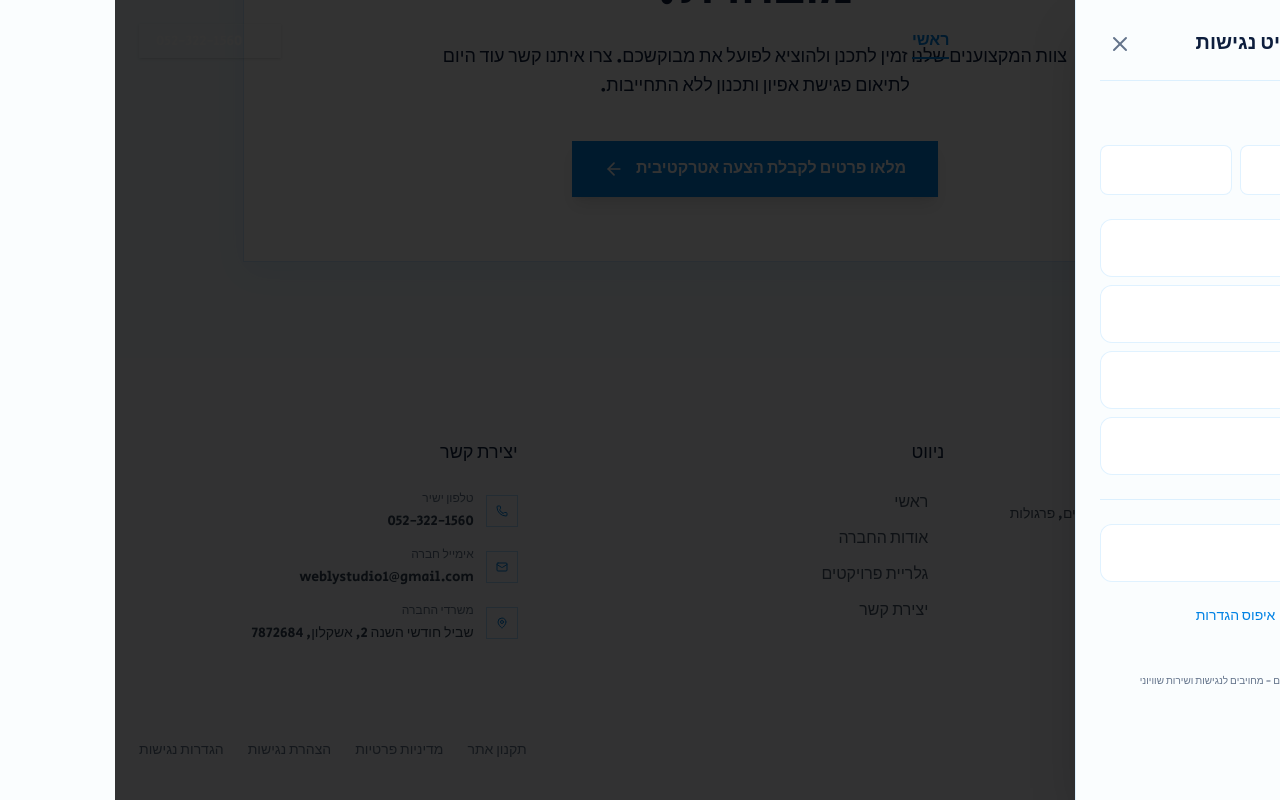
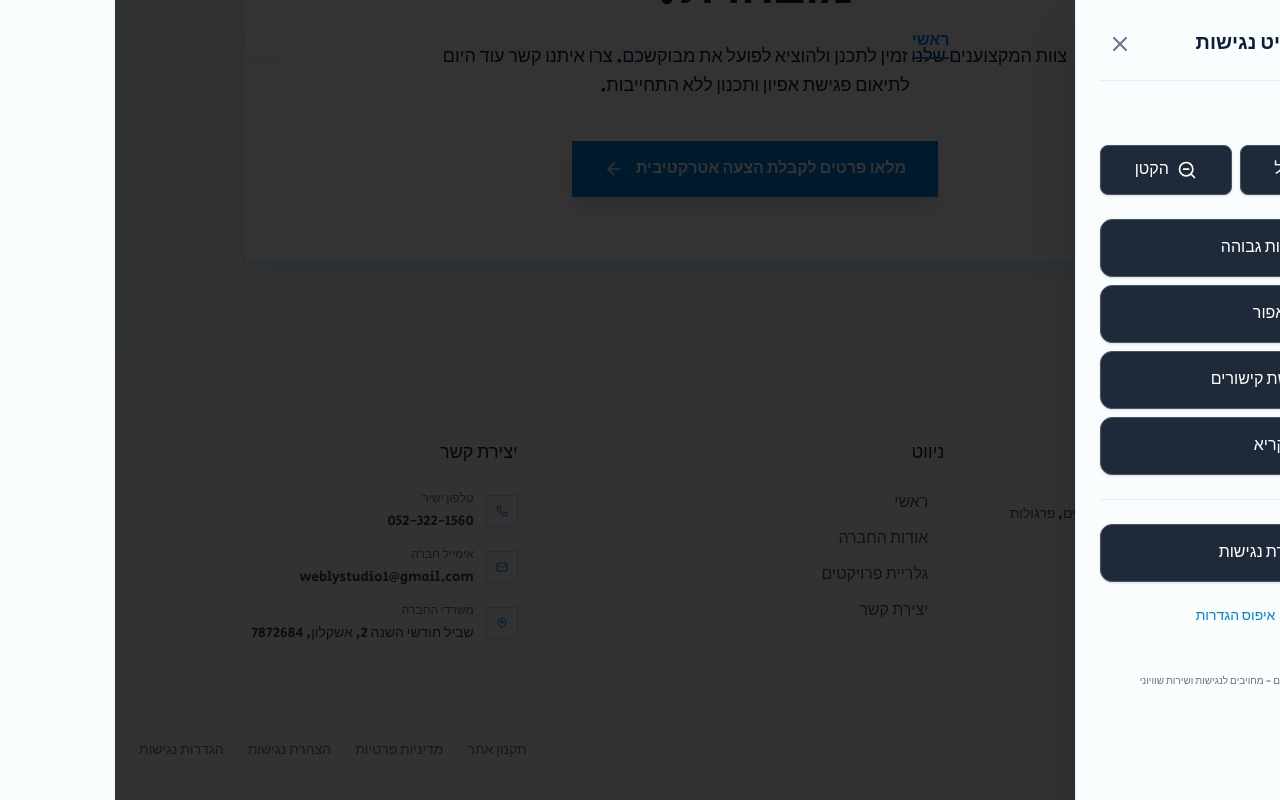
Before and after one commit to weblystudio1/-, a React (Vite) app: page / in a window 1280 px wide. Both pictures are taken after a click on the button "הגדרות נגישות". Shown: the part 4052-4852 px from the top of the page. Built offline with nearby package versions, Linux system fonts and the light colour scheme; grey boxes are pictures that could not be loaded; a web font is replaced by a local one.

Commit message:
ui: refactor accessibility menu styling
Update accessibility toggle button and menu controls with a blue-themed design, increased icon size, and improved button styling for better visibility and consistency.

```diff
--- a/src/components/accessibility/AccessibilityMenu.tsx
+++ b/src/components/accessibility/AccessibilityMenu.tsx
@@ -66,10 +66,10 @@ export function AccessibilityMenu() {
       {/* Floating Toggle Button */}
       <button
         onClick={() => setIsOpen(true)}
-        className="fixed bottom-6 right-6 z-[9999] w-12 h-12 bg-transparent border border-white/20 text-white rounded-full flex items-center justify-center hover:scale-110 hover:border-gold hover:text-gold transition-all duration-300 outline-none focus:ring-2 focus:ring-gold"
+        className="fixed bottom-6 right-6 z-[9999] w-12 h-12 bg-blue-600 border-2 border-white text-white rounded-full flex items-center justify-center hover:scale-110 hover:bg-blue-700 transition-all duration-300 shadow-2xl outline-none focus:ring-2 focus:ring-blue-400"
         aria-label="תפריט נגישות"
       >
-        <Accessibility className="w-6 h-6" />
+        <Accessibility className="w-7 h-7" />
       </button>
 
       {/* Accessibility Panel Overlay */}
@@ -108,20 +108,20 @@ export function AccessibilityMenu() {
               <div className="space-y-6">
                 {/* Font Size */}
                 <div className="space-y-3">
-                  <label className="text-sm font-medium text-gray-400 block">גודל טקסט</label>
+                  <label className="text-sm font-medium text-gray-300 block">גודל טקסט</label>
                   <div className="grid grid-cols-2 gap-2">
                     <button
                       onClick={() => setFontSize(prev => Math.min(prev + 10, 150))}
-                      className="flex items-center justify-center gap-2 py-3 bg-white/5 border border-white/10 hover:bg-gold/10 hover:border-gold/50 rounded-lg text-white transition-all"
+                      className="flex items-center justify-center gap-2 py-3 bg-gray-800 border border-gray-600 hover:bg-gray-700 hover:border-gray-500 rounded-lg text-white font-medium transition-all shadow-sm"
                     >
-                      <ZoomIn className="w-4 h-4" />
+                      <ZoomIn className="w-5 h-5" />
                       <span>הגדל</span>
                     </button>
                     <button
                       onClick={() => setFontSize(prev => Math.max(prev - 10, 80))}
-                      className="flex items-center justify-center gap-2 py-3 bg-white/5 border border-white/10 hover:bg-gold/10 hover:border-gold/50 rounded-lg text-white transition-all"
+                      className="flex items-center justify-center gap-2 py-3 bg-gray-800 border border-gray-600 hover:bg-gray-700 hover:border-gray-500 rounded-lg text-white font-medium transition-all shadow-sm"
                     >
-                      <ZoomOut className="w-4 h-4" />
+                      <ZoomOut className="w-5 h-5" />
                       <span>הקטן</span>
                     </button>
                   </div>
@@ -131,42 +131,42 @@ export function AccessibilityMenu() {
                 <div className="grid grid-cols-1 gap-2">
                   <button
                     onClick={() => setContrast(!contrast)}
-                    className={`flex items-center gap-4 p-4 rounded-xl border transition-all ${
-                      contrast ? 'bg-gold border-gold text-white' : 'bg-white/5 border-white/10 text-white hover:bg-white/10'
+                    className={`flex items-center gap-4 p-4 rounded-xl border transition-all shadow-sm ${
+                      contrast ? 'bg-gold border-gold text-black font-bold' : 'bg-gray-800 border-gray-600 text-white hover:bg-gray-700 hover:border-gray-500 font-medium'
                     }`}
                   >
-                    <Contrast className="w-5 h-5 flex-shrink-0" />
-                    <span className="font-medium">ניגודיות גבוהה</span>
+                    <Contrast className="w-6 h-6 flex-shrink-0" />
+                    <span>ניגודיות גבוהה</span>
                   </button>
 
                   <button
                     onClick={() => setGrayscale(!grayscale)}
-                    className={`flex items-center gap-4 p-4 rounded-xl border transition-all ${
-                      grayscale ? 'bg-gold border-gold text-white' : 'bg-white/5 border-white/10 text-white hover:bg-white/10'
+                    className={`flex items-center gap-4 p-4 rounded-xl border transition-all shadow-sm ${
+                      grayscale ? 'bg-gold border-gold text-black font-bold' : 'bg-gray-800 border-gray-600 text-white hover:bg-gray-700 hover:border-gray-500 font-medium'
                     }`}
                   >
-                    <RefreshCcw className="w-5 h-5 flex-shrink-0" />
-                    <span className="font-medium">גווני אפור</span>
+                    <RefreshCcw className="w-6 h-6 flex-shrink-0" />
+                    <span>גווני אפור</span>
                   </button>
 
                   <button
                     onClick={() => setHighlightLinks(!highlightLinks)}
-                    className={`flex items-center gap-4 p-4 rounded-xl border transition-all ${
-                      highlightLinks ? 'bg-gold border-gold text-white' : 'bg-white/5 border-white/10 text-white hover:bg-white/10'
+                    className={`flex items-center gap-4 p-4 rounded-xl border transition-all shadow-sm ${
+                      highlightLinks ? 'bg-gold border-gold text-black font-bold' : 'bg-gray-800 border-gray-600 text-white hover:bg-gray-700 hover:border-gray-500 font-medium'
                     }`}
                   >
-                    <MousePointer2 className="w-5 h-5 flex-shrink-0" />
-                    <span className="font-medium">הדגשת קישורים</span>
+                    <MousePointer2 className="w-6 h-6 flex-shrink-0" />
+                    <span>הדגשת קישורים</span>
                   </button>
 
                   <button
                     onClick={() => setReadableFont(!readableFont)}
-                    className={`flex items-center gap-4 p-4 rounded-xl border transition-all ${
-                      readableFont ? 'bg-gold border-gold text-white' : 'bg-white/5 border-white/10 text-white hover:bg-white/10'
+                    className={`flex items-center gap-4 p-4 rounded-xl border transition-all shadow-sm ${
+                      readableFont ? 'bg-gold border-gold text-black font-bold' : 'bg-gray-800 border-gray-600 text-white hover:bg-gray-700 hover:border-gray-500 font-medium'
                     }`}
                   >
-                    <Type className="w-5 h-5 flex-shrink-0" />
-                    <span className="font-medium">גופן קריא</span>
+                    <Type className="w-6 h-6 flex-shrink-0" />
+                    <span>גופן קריא</span>
                   </button>
                 </div>
 
@@ -175,10 +175,10 @@ export function AccessibilityMenu() {
                   <Link
                     to="/accessibility"
                     onClick={() => setIsOpen(false)}
-                    className="flex items-center gap-4 p-4 rounded-xl bg-white/5 border border-white/10 text-white hover:bg-white/10 transition-all group"
+                    className="flex items-center gap-4 p-4 rounded-xl bg-gray-800 border border-gray-600 text-white hover:bg-gray-700 hover:border-gray-500 font-medium transition-all shadow-sm group"
                   >
-                    <FileText className="w-5 h-5 text-gold" />
-                    <span className="font-medium">הצהרת נגישות</span>
+                    <FileText className="w-6 h-6 text-gold group-hover:scale-110 transition-transform" />
+                    <span>הצהרת נגישות</span>
                   </Link>
 
                   <button
```
